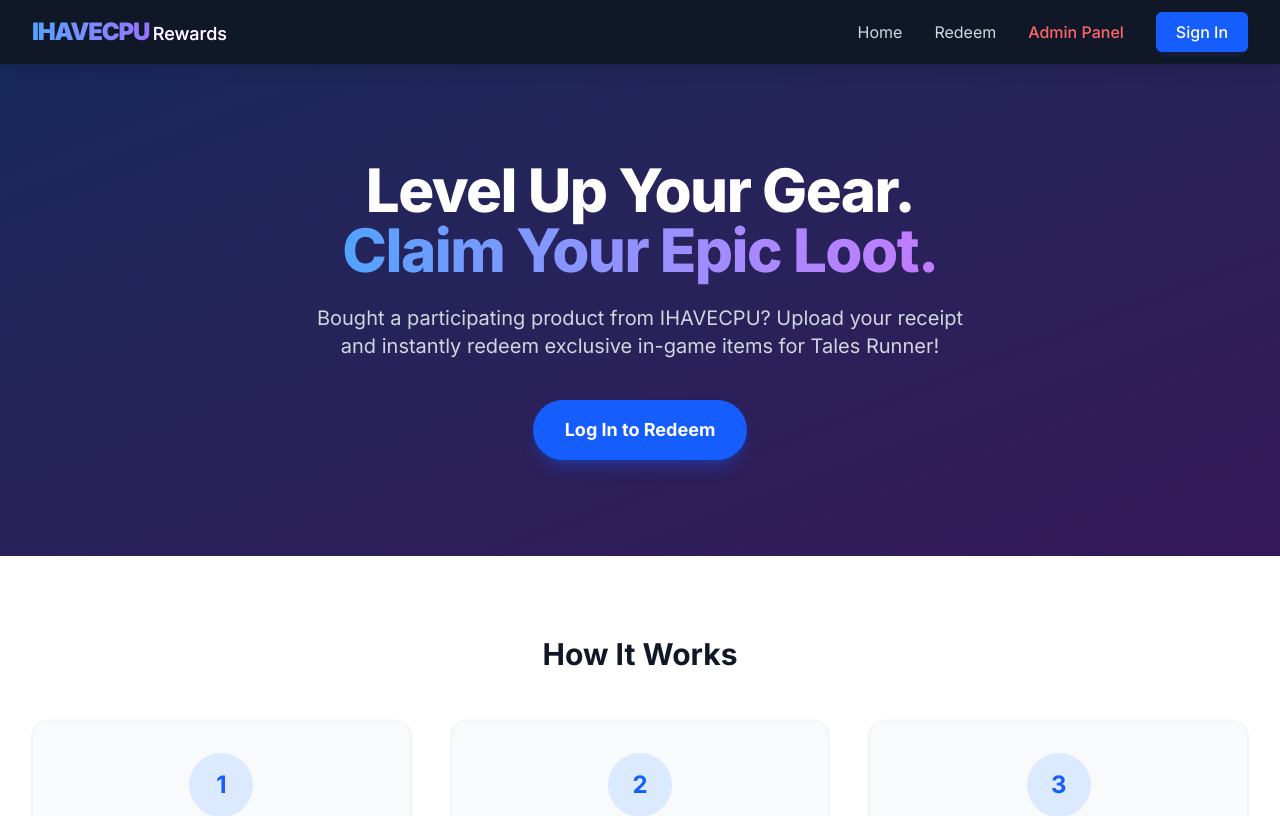
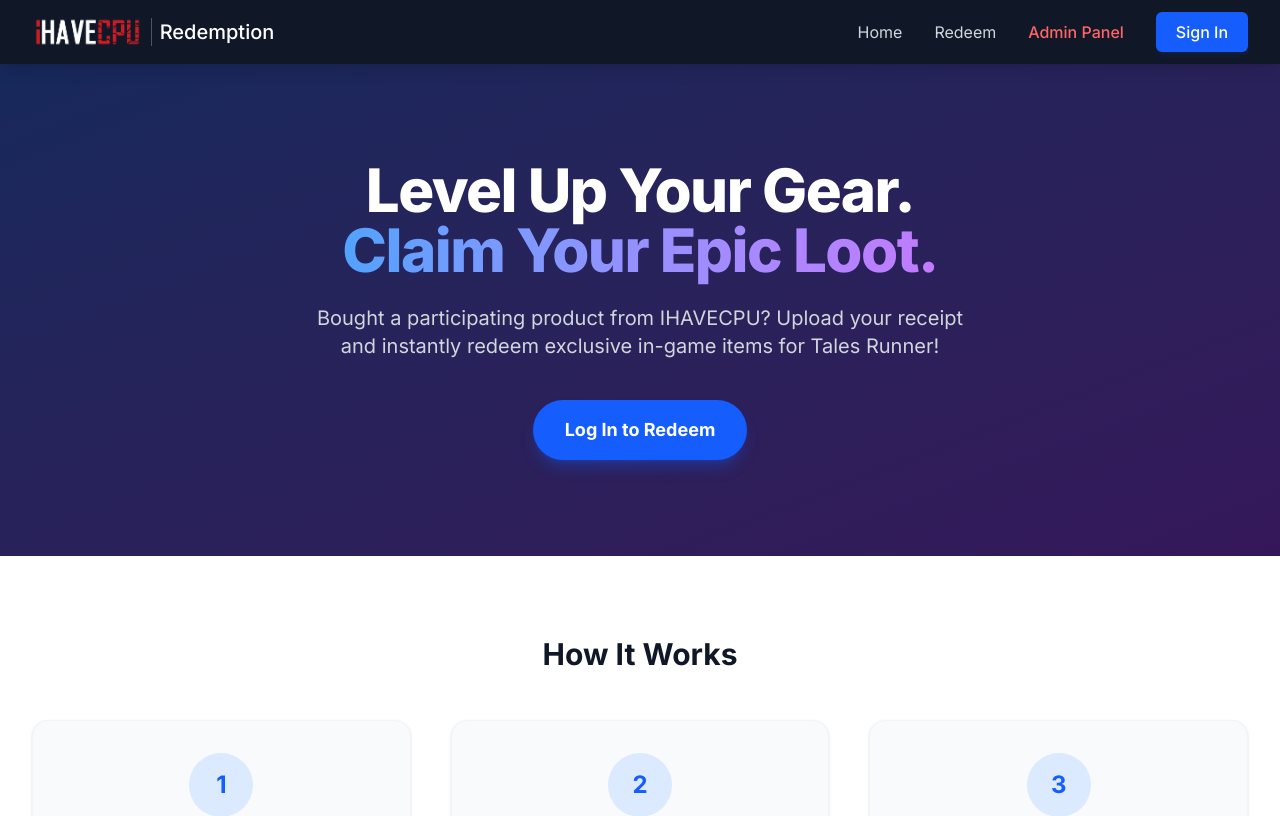
Before and after one commit to supakorni-cmyk/ihavecpu-redemption, a Next.js app: page / in a window 1280 px wide. Shown: the top 816 px of the page. Built offline with nearby package versions, Linux system fonts and the light colour scheme; no server answers.

Commit message:
Add Style

```diff
--- a/components/Navbar.tsx
+++ b/components/Navbar.tsx
@@ -19,8 +19,16 @@
 
           {/* Brand / Logo */}
           <div className="flex-shrink-0 flex items-center">
-            <Link href="/" className="text-2xl font-black tracking-tighter bg-clip-text text-transparent bg-gradient-to-r from-blue-400 to-purple-500">
-              IHAVECPU <span className="text-white text-lg font-medium tracking-normal">Rewards</span>
+            <Link href="/" className="flex items-center gap-2">
+            {/* The leading slash tells Next.js to look in the public folder */}
+            <img
+                src="/logo.png"
+                alt="IHAVECPU Logo"
+                className="h-8 w-auto object-contain"
+            />
+            <span className="text-white text-xl font-medium tracking-normal border-l pl-2 border-gray-600">
+                Redemption
+            </span>
             </Link>
           </div>
 
```
Also changed, not shown: public/logo.png (added).
